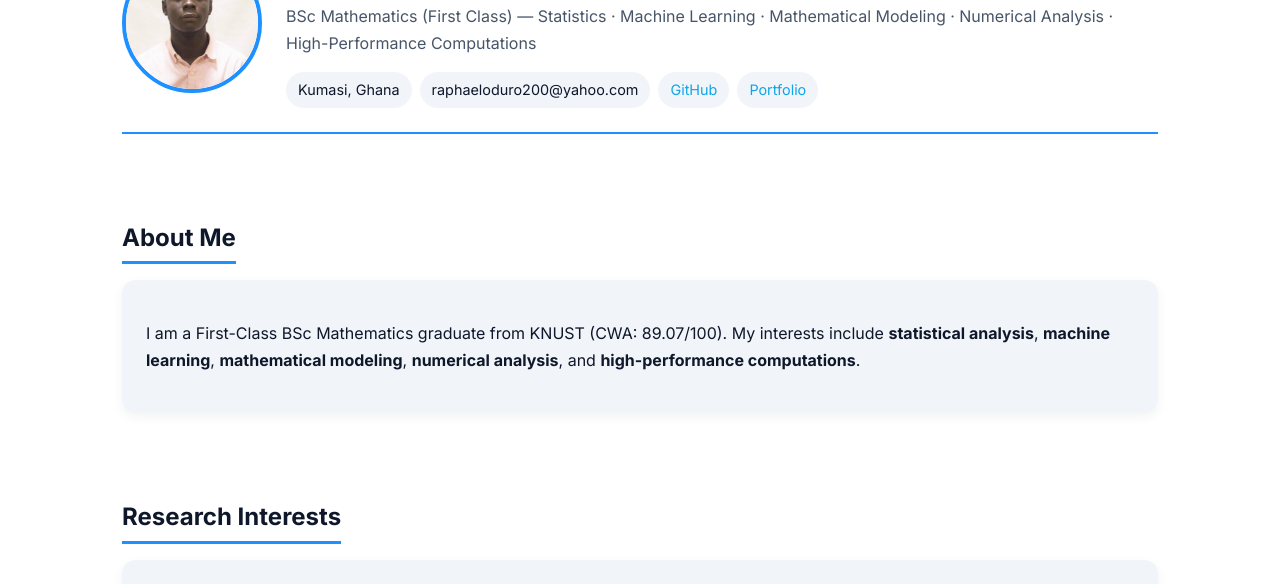
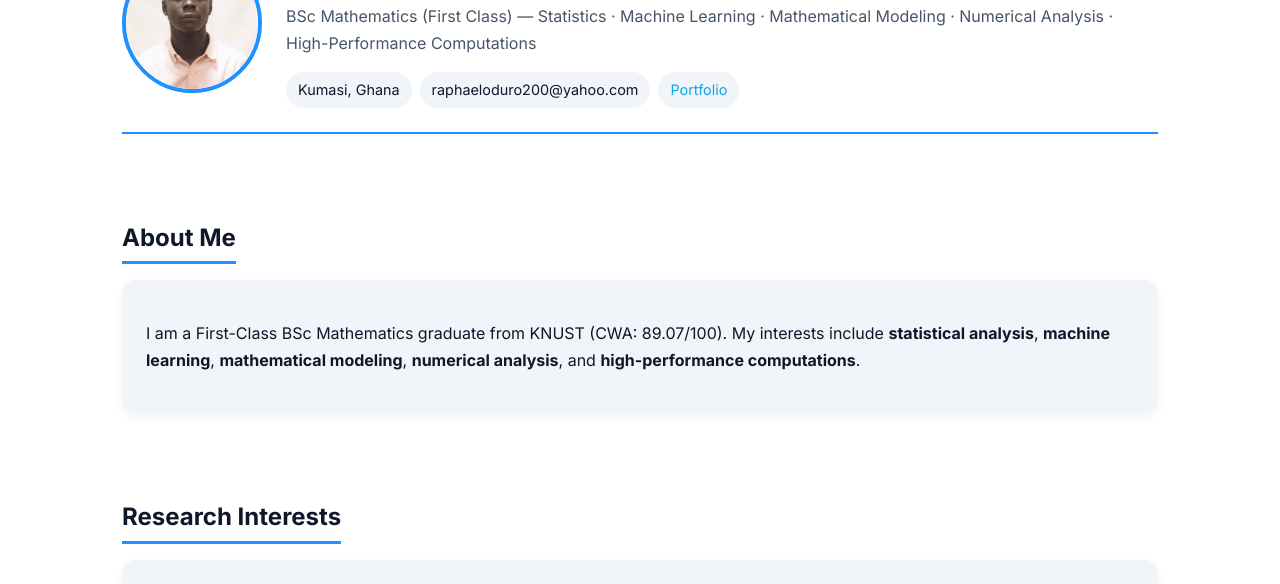
Before and after one commit to raphaeloduroboafo-cs/portfolio, a plain HTML site: page index.html in a window 1280 px wide. Shown: the part 216-800 px from the top of the page. Drawn offline with Linux system fonts and the light colour scheme.

Commit message:
Add files via upload

```diff
--- a/index.html
+++ b/index.html
@@ -102,7 +102,6 @@ footer{margin-top:2rem; padding:1.5rem; text-align:center; background:var(--card
       <div class="chips">
         <span class="chip">Kumasi, Ghana</span>
         <span class="chip">raphaeloduro200@yahoo.com</span>
-        <span class="chip"><a href="https://github.com/raphaeloduroboafo-cs" target="_blank">GitHub</a></span>
         <span class="chip"><a href="https://raphaeloduroboafo-cs.github.io/portfolio/" target="_blank">Portfolio</a></span>
       </div>
     </div>
```
